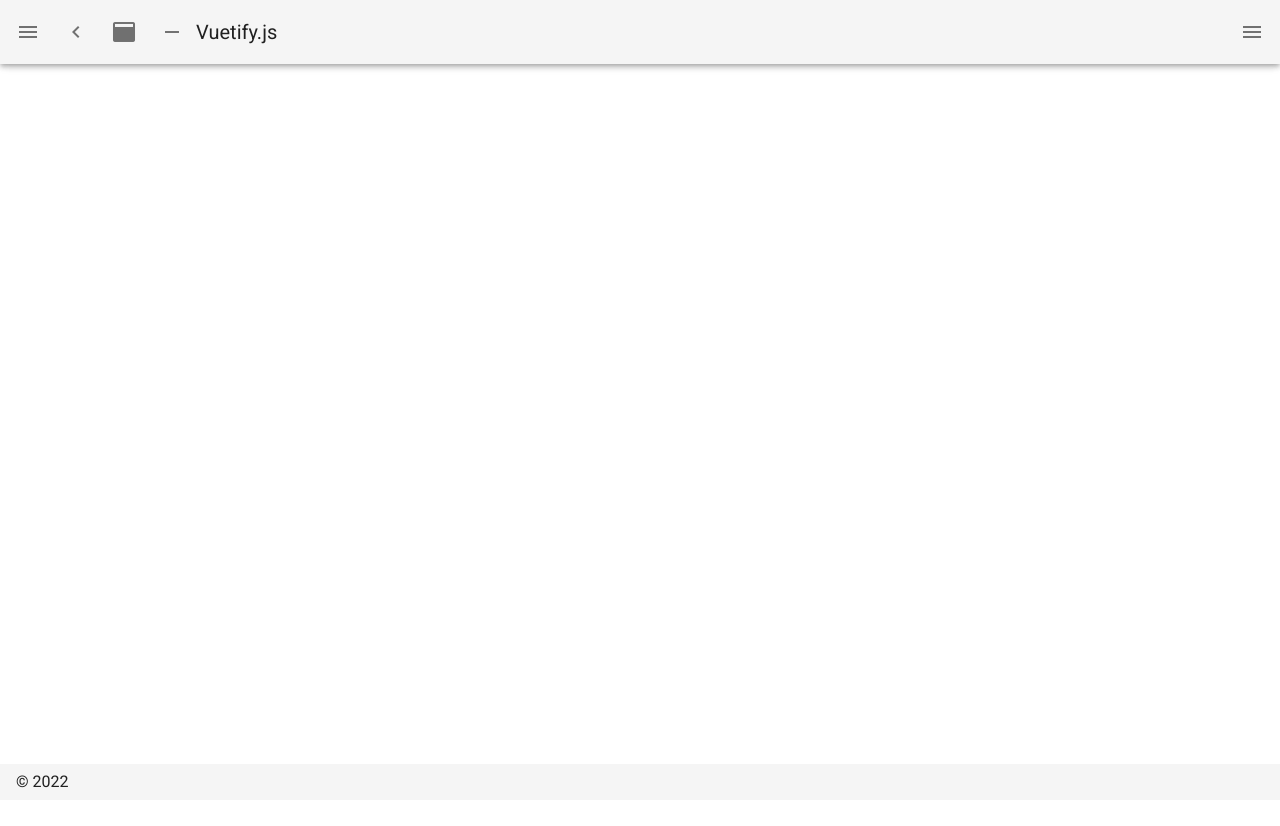
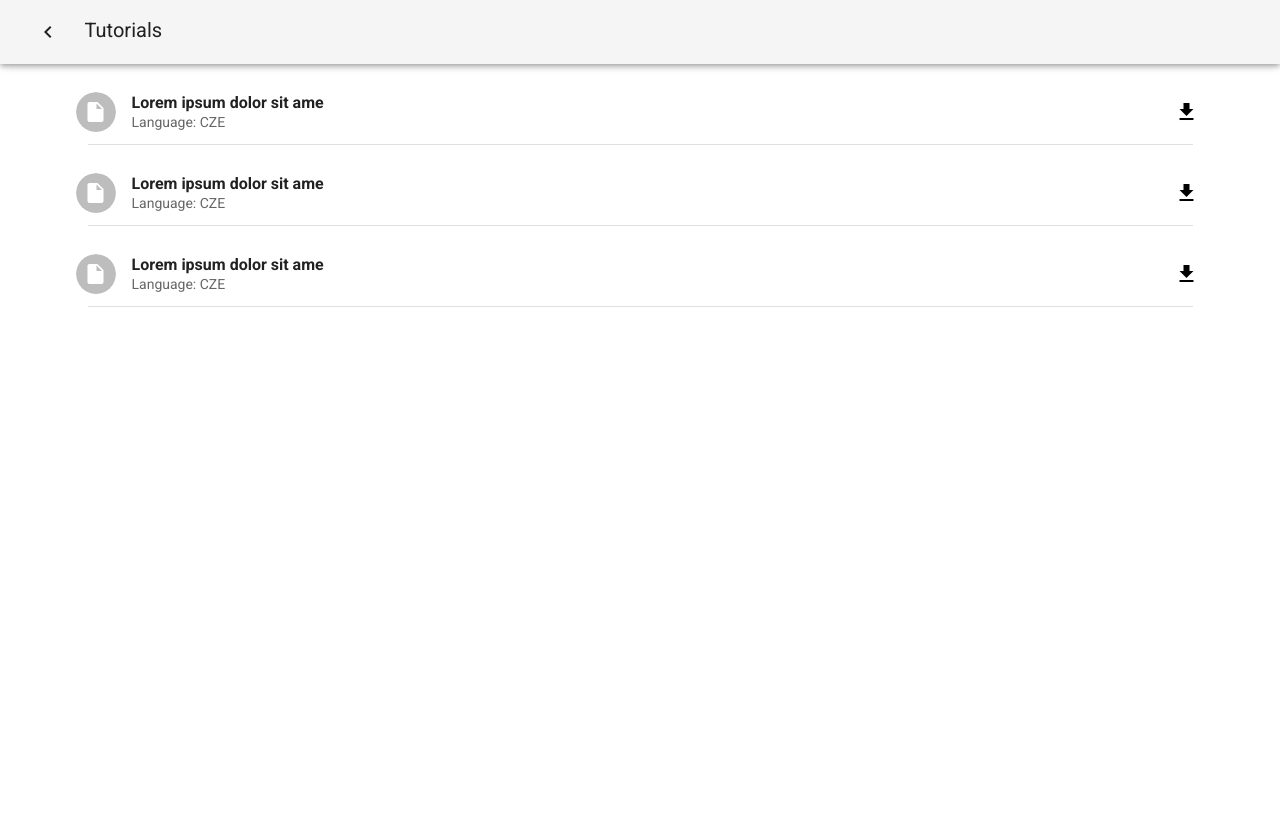
Before and after one commit to Xylofonoda/drevoFE, a Nuxt app: page /app/Tutorials in a window 1280 px wide. Before the commit this address had no page. Shown: the top 826 px of the page. Before the commit the page ends 800 px from the top, so only its background shows below. Built offline with nearby package versions, Linux system fonts and the light colour scheme.

Commit message:
/ home + plan tutorial layout + tutorials /userprofile layout / userprofilelayout

```diff
--- /dev/null
+++ b/layouts/TutorialLayout.vue
@@ -0,0 +1,37 @@
+<template>
+  <v-app dark>
+    <v-app-bar fixed app>
+      <v-toolbar-title
+        class="mx-0"
+      ><nuxt-link to="/app/home" style="text-decoration: none"><v-btn elevation="0"><v-icon style="float: left" plain>mdi-{{ `chevron-${miniVariant ? 'right' : 'left'}` }}</v-icon></v-btn></nuxt-link>
+        Tutorials
+      </v-toolbar-title>
+    </v-app-bar>
+    <v-container>
+      <v-main>
+        <Nuxt/>
+      </v-main>
+    </v-container>
+  </v-app>
+</template>
+
+<script>
+
+export default {
+  name: 'TutorialLayout',
+  props:{
+    title:{
+      type: String,
+      default: null,
+
+    }
+  },
+  data (){
+    return{
+      fixed:false,
+      miniVariant:false,
+    }
+  }
+}
+
+</script>
--- a/layouts/UserProfileLayout.vue
+++ b/layouts/UserProfileLayout.vue
@@ -6,7 +6,7 @@
         User Profile
       </v-toolbar-title>
     </v-app-bar>
-    <v-container class="">
+    <v-container>
       <v-main>
         <Nuxt/>
       </v-main>
--- /dev/null
+++ b/pages/app/Plan.vue
@@ -0,0 +1,73 @@
+<template>
+  <v-row>
+    <v-col>
+      <v-container>
+        <v-form class="text-center">
+          <p>Your Plan:</p>
+          <h2
+            class="text-h2 text-center"
+            style="font-weight: bold"
+          >36</h2>
+          <p>
+            Available evaluations
+          </p>
+          <p
+            style="color: gray"
+          >Buy more:</p>
+
+          <v-list>
+            <v-list-item-group
+              v-model="model"
+            >
+              <template v-for="(item, i) in items">
+
+                <v-divider
+                  v-if="!item"
+                  :key="`divider-${i}`"
+                ></v-divider>
+
+                <v-list-item
+                  v-else
+                  :key="`item-${i}`"
+                  :value="item"
+                  active-class="black--text"
+                >
+                  <template #default="{ active }">
+                    <v-list-item-action>
+                      <v-checkbox
+                        :input-value="active"
+                        color="black"
+                      ></v-checkbox>
+                    </v-list-item-action>
+                    <v-list-item-content>
+                      <v-list-item-title
+                        align="left"
+                        v-text="item"
+                      ></v-list-item-title>
+                    </v-list-item-content>
+                    <v-list-item-action>
+                    </v-list-item-action>
+                  </template>
+                </v-list-item>
+              </template>
+            </v-list-item-group>
+          </v-list>
+        </v-form>
+      </v-container>
+    </v-col>
+  </v-row>
+</template>
+
+<script>
+export default {
+  name: "PlanPage",
+  data: () => ({
+    items: [
+      '10 evaluations',
+      '50 evaluation',
+      '200 evaluations',
+    ],
+    model: [''],
+  }),
+}
+</script>
--- /dev/null
+++ b/pages/app/Tutorials.vue
@@ -0,0 +1,65 @@
+<template>
+  <v-app>
+    <v-list
+      subheader
+      two-line
+    >
+      <v-list-item
+        v-for="folder in folders"
+        :key="folder.title"
+      >
+        <v-col>
+          <v-row>
+            <v-list-item-avatar>
+              <v-icon
+                class="grey lighten-1"
+                dark
+              >mdi-file
+              </v-icon>
+            </v-list-item-avatar>
+            <v-list-item-content>
+              <v-list-item-title style="font-weight: bold" v-text="folder.title"></v-list-item-title>
+              <v-list-item-subtitle v-text="folder.subtitle"></v-list-item-subtitle>
+            </v-list-item-content>
+            <v-list-item-action>
+              <v-btn
+                icon
+                download
+                href="file.pdf"
+              >
+                <v-icon
+                  color="black"
+                >mdi-download
+                </v-icon>
+              </v-btn>
+            </v-list-item-action>
+          </v-row>
+          <v-divider class="mt-2"></v-divider>
+        </v-col>
+      </v-list-item>
+    </v-list>
+  </v-app>
+</template>
+<!--roboto condensed -->
+<script>
+export default {
+  name: "TutorialsPage",
+  layout: "TutorialLayout",
+  data: () => ({
+    folders: [
+      {
+        subtitle: 'Language: CZE',
+        title: 'Lorem ipsum dolor sit ame',
+      },
+      {
+        subtitle: 'Language: CZE',
+        title: 'Lorem ipsum dolor sit ame',
+      },
+      {
+        subtitle: 'Language: CZE',
+        title: 'Lorem ipsum dolor sit ame',
+      },
+    ],
+  }),
+}
+</script>
--- a/pages/app/UserProfileView.vue
+++ b/pages/app/UserProfileView.vue
@@ -2,14 +2,13 @@
   <v-row>
     <v-col
       cols="12"
-      md="3">
-      <v-container>
+    ><v-container>
         <p class="text-center"><v-avatar color="black">
           <v-icon dark>
             mdi-account-circle
           </v-icon>
          </v-avatar></p>
-      <p class="text-center"><nuxt-link to="/auth/forgotpass" style="color: black" class=""> Change Password</nuxt-link></p>
+      <p class="text-center"><nuxt-link to="/auth/forgotpass" style="color: black"> Change Password</nuxt-link></p>
       <v-form>
         <v-btn
           color="black"
--- a/pages/app/home.vue
+++ b/pages/app/home.vue
@@ -11,7 +11,7 @@
     </v-col>
     <v-col xl="6">
       <nuxt-link
-        to=""
+        to="/app/plan"
         style="text-decoration: none">
       <CardComponent
         label="Plán"
@@ -29,7 +29,7 @@
     </v-col>
     <v-col xl="6">
       <nuxt-link
-        to=""
+        to="/app/tutorials"
         style="text-decoration: none">
       <CardComponent
         label="Metodika"
```
